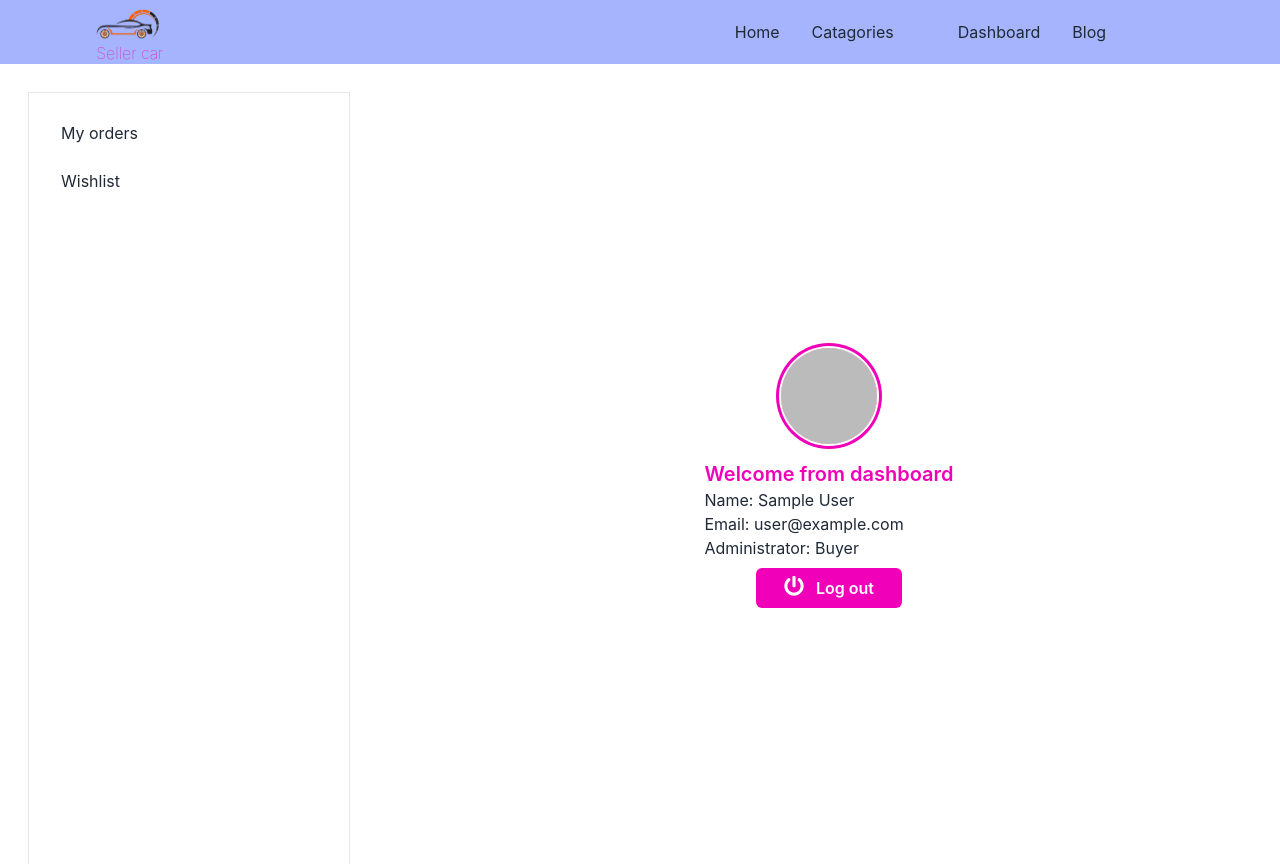
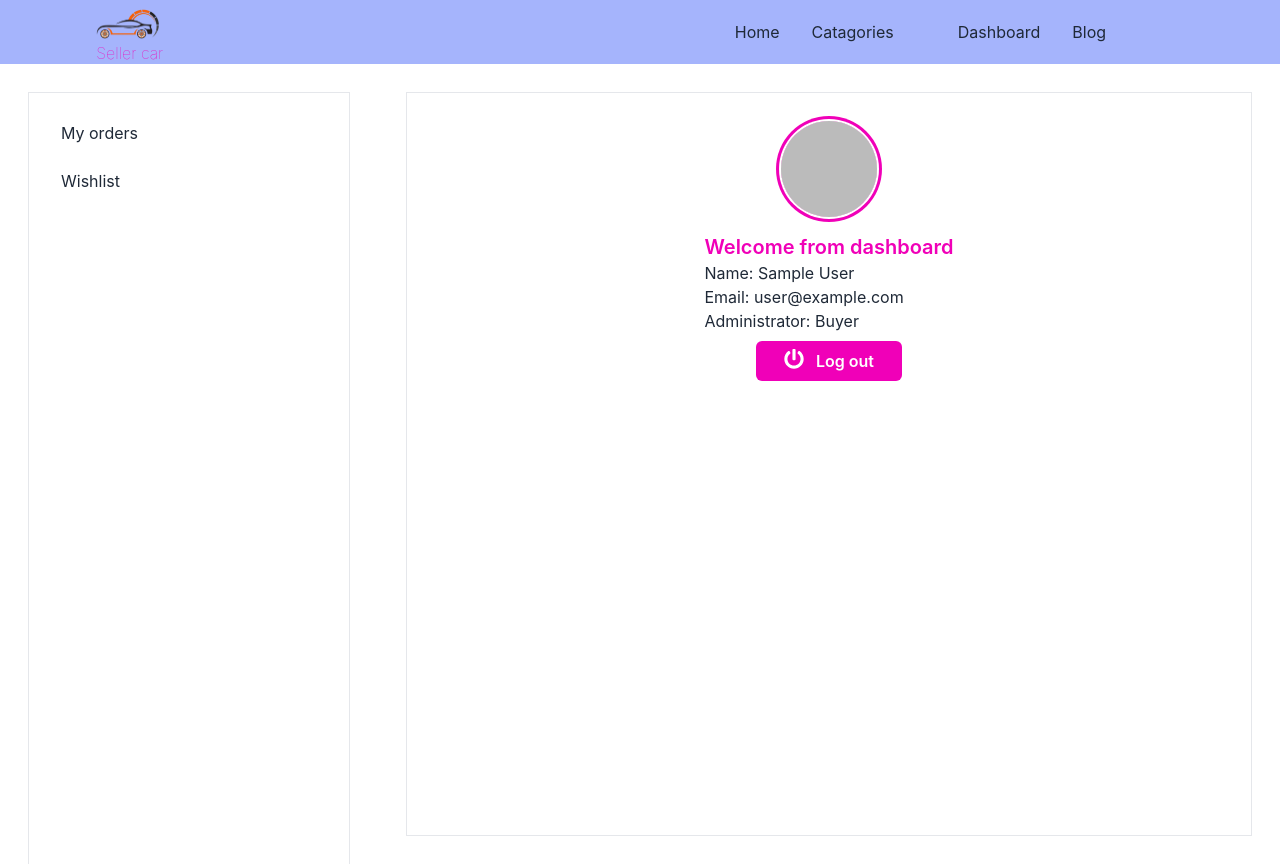
Before and after one commit to dev-rakibul1/Projects-buy-sell, a React (Create React App) app: page /dashboard in a window 1280 px wide. Built offline with nearby package versions, Linux system fonts and the light colour scheme; no server answers; sample sign-in values are in the browser's storage.

Commit message:
navbar change

```diff
--- a/src/components/layout/DashboardLayout.jsx
+++ b/src/components/layout/DashboardLayout.jsx
@@ -25,7 +25,7 @@ const DashboardLayout = () => {
       {/* ********************* */}
       <div className="drawer drawer-mobile">
         <input id="myDashboard" type="checkbox" className="drawer-toggle" />
-        <div className="drawer-content flex flex-col items-center justify-center ">
+        <div className="drawer-content m-7 h-full border">
           {/* <!-- Page content here --> */}
           {/* drawer-content border h-full m-7 */}
 
--- a/src/components/pages/shared/menu/Navbar.jsx
+++ b/src/components/pages/shared/menu/Navbar.jsx
@@ -62,7 +62,7 @@ const Navbar = () => {
 
             <ul
               tabIndex={0}
-              className="menu menu-compact dropdown-content mt-3 p-2 shadow bg-base-100 rounded-box"
+              className="menu menu-compact dropdown-content mt-3 p-2 shadow bg-base-100 rounded-md w-40"
             >
               {navItems}
             </ul>
```
